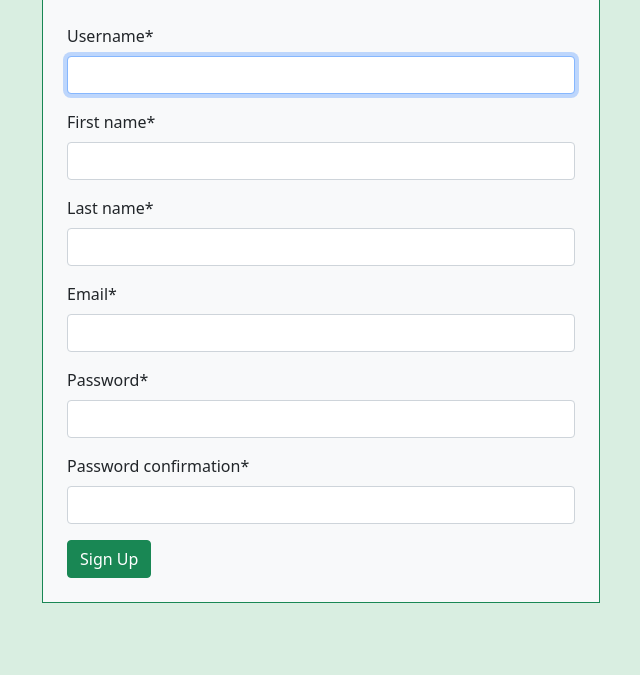
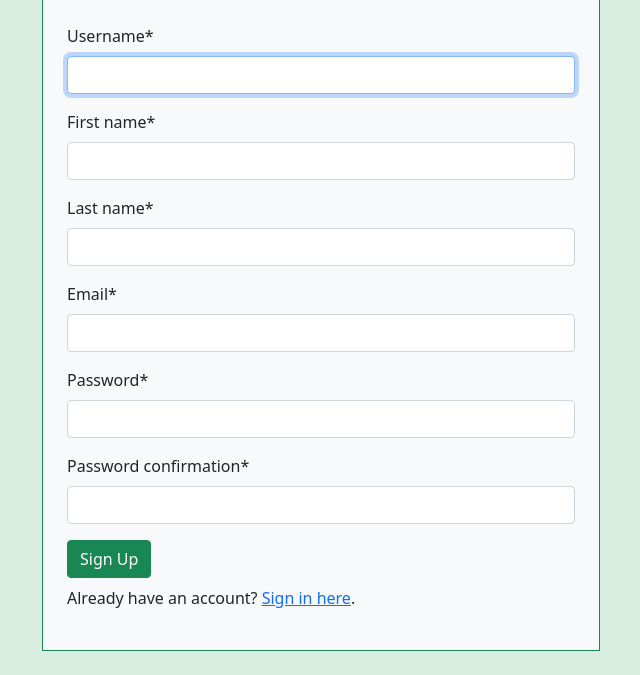
Before and after one commit to SAMIUL-35/carproject, a Django app: page /account/register/ in a window 1280 px wide. Shown: the part 177-852 px from the top of the page, without its empty margins (319-959 px from the left). Before the commit the page ends 780 px from the top, so only its background shows below. Run offline with Django 5.2, Linux system fonts and the light colour scheme; some libraries are stand-ins or nearby versions.

Commit message:
final correction

```diff
--- a/account/templates/registration.html
+++ b/account/templates/registration.html
@@ -14,12 +14,18 @@
     {% endfor %}
   {% endif %}
 
-  <div class="bg-light p-4 border border-success text-dark">
+  <div class="bg-light p-4 border border-success text-dark mb-4">
     <form method="post">
       {% csrf_token %}
       {{ form|crispy }}
       <button class="btn btn-success" type="submit">{{ type }}</button>
+      {% if type == 'Sign in' %}
+<p class="mt-2">Don't have an account? <a href="{% url 'register' %}">Sign up here</a>.</p>
+{% else %}
+<p class="mt-2">Already have an account? <a href="{% url 'login' %}">Sign in here</a>.</p>
+{% endif %}
     </form>
+
   </div>
 </div>
 {% endblock content %}
--- a/templates/home.html
+++ b/templates/home.html
@@ -15,7 +15,6 @@
   </div>
 </div>
 
-<!-- Brand Filter Section -->
 <h2 class="text-center m-4 fw-bold text-dark">Your Dream Car Awaits!</h2>
 <div class="container ">
   <h2 class="text-center m-4 text-dark">Filter Cars by Brand</h2>
@@ -28,8 +27,8 @@
   </div>
 </div>
 
-<!-- Car Cards Section -->
 <div class="container m-5">
+  <h3 class="text-center text-dark">Total Cars Found: {{ data|length }}</h3>
 
   <div class="row">
     {% for car in data %}
@@ -41,7 +40,7 @@
           <div class="card-body d-flex flex-column p-4">
             <h5 class="card-title">{{ car.name }}</h5>
             <p class="card-text text-dark fs-5">Price: ${{ car.price }}</p>
-            <p class="card-text text-dark fs-5">Brand: ${{ car.brand }}</p>
+            <p class="card-text text-dark fs-5">Brand: {{ car.brand }}</p>
             <a href="{% url 'detail' car.id %}" class="btn btn-success mt-auto">View Details</a>
           </div>
         </div>
```
Also changed, not shown: db.sqlite3.
